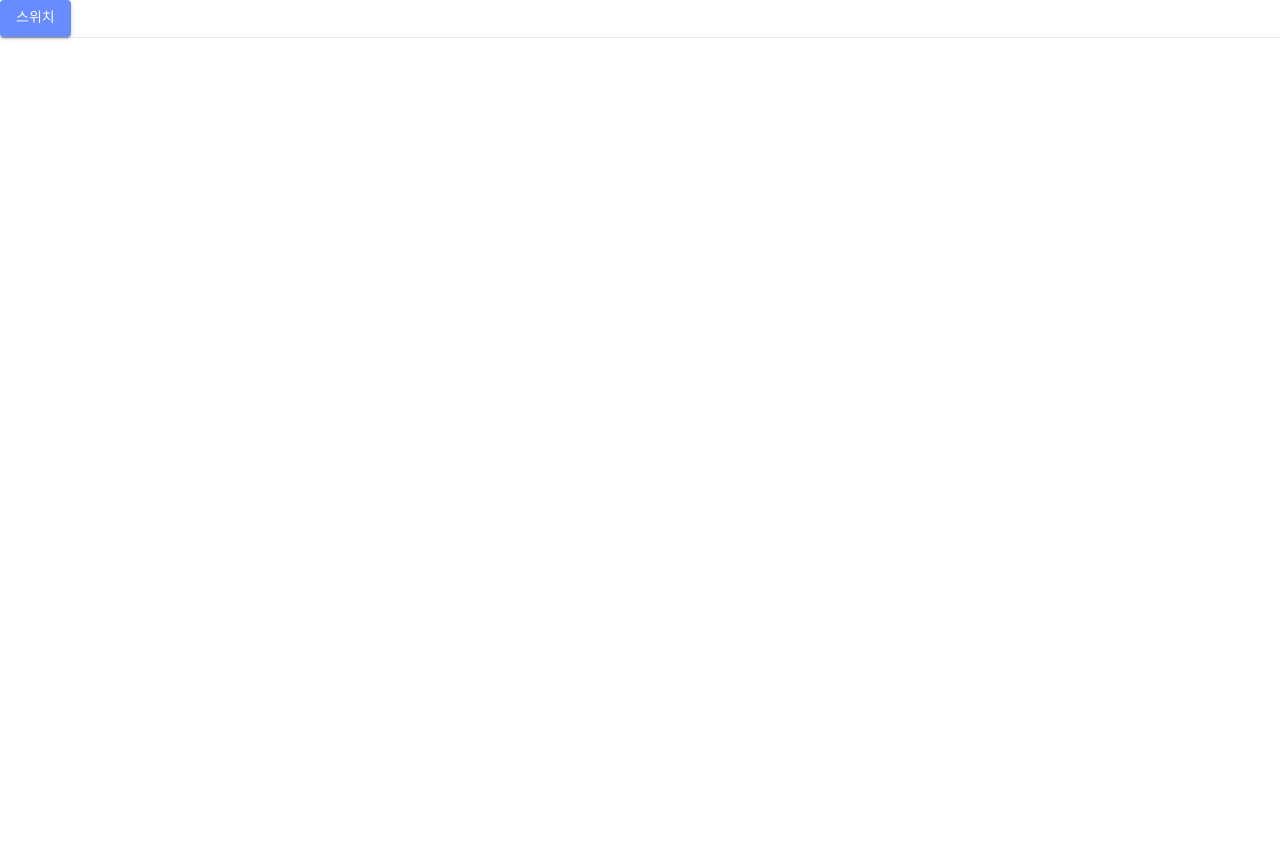
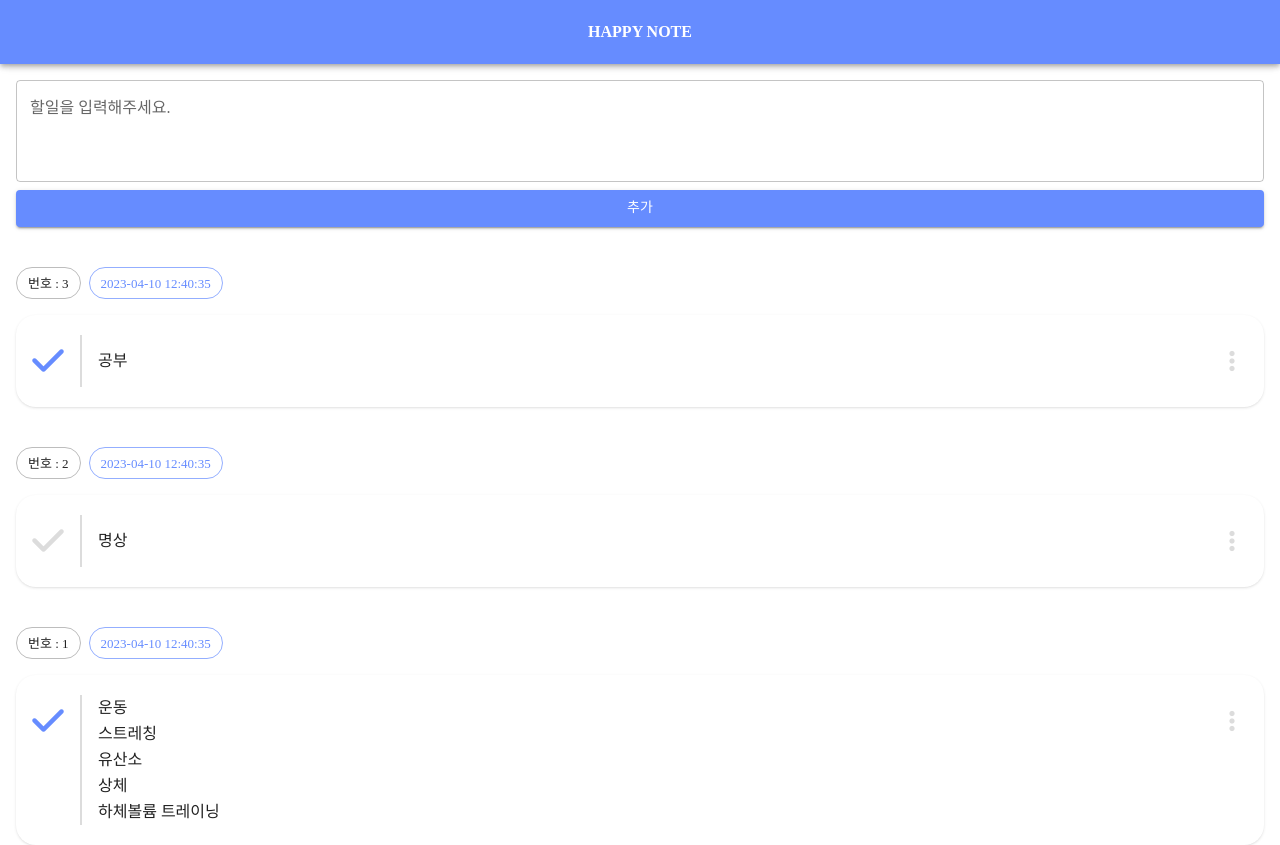
Before and after one commit to kimhyeji/2023-04-react-test, a React (Create React App) app: page / in a window 1280 px wide. Before the commit the page ends 800 px from the top, so only its background shows below. Built offline with nearby package versions, Linux system fonts and the light colour scheme; a web font is replaced by a local one.

Commit message:
리코일 적용

```diff
--- a/src/App.js
+++ b/src/App.js
@@ -1,5 +1,22 @@
-import React, { useState } from "react";
-import { Button } from "@mui/material";
+import React, { useState, useRef, useEffect } from "react";
+import {
+  Link,
+  Button,
+  AppBar,
+  Toolbar,
+  TextField,
+  Chip,
+  SwipeableDrawer,
+  List,
+  ListItem,
+  ListItemButton,
+  Divider,
+  Modal,
+  Snackbar,
+  Alert as MuiAlert,
+} from "@mui/material";
+import classNames from "classnames";
+import { useMemo } from "react";
 import {
   atom,
   atomFamily,
@@ -8,172 +25,458 @@ import {
   useRecoilValue,
 } from "recoil";
 
-const pageNoAtomFamliy = atomFamily({
-  key: "app/pageNoAtom",
-  default: (pageNo) => pageNo,
+const Alert = React.forwardRef((props, ref) => {
+  return <MuiAlert {...props} ref={ref} variant="filled" />;
 });
 
-function usePageCount(pageNo) {
-  const [count, setCount] = useRecoilState(pageNoAtomFamliy(pageNo));
+const todosAtom = atom({
+  key: "app/todosAtom",
+  default: [],
+});
 
-  const increaseOne = () => setCount(count + 1);
-  const decreaseOne = () => setCount(count - 1);
-  const increaseTen = () => setCount(count + 10);
-  const decreaseTen = () => setCount(count - 10);
-  const clear = () => setCount(0);
+const lastTodoIdAtom = atom({
+  key: "app/lastTodoIdAtom",
+  default: 0,
+});
+
+function useTodosState() {
+  const [todos, setTodos] = useRecoilState(todosAtom);
+  const [lastTodoId, setLastTodoId] = useRecoilState(lastTodoIdAtom);
+  const lastTodoIdRef = useRef(lastTodoId);
+
+  lastTodoIdRef.current = lastTodoId;
+
+  const addTodo = (newContent) => {
+    const id = ++lastTodoIdRef.current;
+    setLastTodoId(id);
+
+    const newTodo = {
+      id,
+      content: newContent,
+      regDate: dateToStr(new Date()),
+    };
+
+    setTodos((todos) => [newTodo, ...todos]);
+
+    return id;
+  };
+
+  const modifyTodo = (index, newContent) => {
+    const newTodos = todos.map((todo, _index) =>
+      _index != index ? todo : { ...todo, content: newContent }
+    );
+    setTodos(newTodos);
+  };
+
+  const modifyTodoById = (id, newContent) => {
+    const index = findTodoIndexById(id);
+
+    if (index == -1) {
+      return;
+    }
+
+    modifyTodo(index, newContent);
+  };
+
+  const removeTodo = (index) => {
+    const newTodos = todos.filter((_, _index) => _index != index);
+    setTodos(newTodos);
+  };
+
+  const removeTodoById = (id) => {
+    const index = findTodoIndexById(id);
+
+    if (index != -1) {
+      removeTodo(index);
+    }
+  };
+
+  const findTodoIndexById = (id) => {
+    return todos.findIndex((todo) => todo.id == id);
+  };
+
+  const findTodoById = (id) => {
+    const index = findTodoIndexById(id);
+
+    if (index == -1) {
+      return null;
+    }
+
+    return todos[index];
+  };
 
   return {
-    count,
-    increaseOne,
-    decreaseOne,
-    increaseTen,
-    decreaseTen,
-    clear,
+    todos,
+    addTodo,
+    modifyTodo,
+    modifyTodoById,
+    removeTodo,
+    removeTodoById,
+    findTodoIndexById,
+    findTodoById,
   };
 }
 
-function Page1() {
-  const pageCountState = usePageCount(1);
-
+function TodoListItem({ todo, index, openDrawer }) {
   return (
     <>
-      <div className="text-2xl">페이지 1</div>
+      <li key={todo.id} className="mt-10">
+        <div className="flex gap-2">
+          <Chip
+            label={`번호 : ${todo.id}`}
+            variant="outlined"
+            className="!pt-1"
+          />
+          <Chip
+            label={todo.regDate}
+            color="primary"
+            variant="outlined"
+            className="!pt-1"
+          />
+        </div>
+        <div className="mt-4 shadow rounded-[20px] flex">
+          <Button
+            className="flex-shrink-0 !items-start !rounded-[20px_0_0_20px]"
+            color="inherit"
+          >
+            <span
+              className={classNames(
+                "text-4xl",
+                "h-[80px]",
+                "flex items-center",
+                {
+                  "text-[color:var(--mui-color-primary-main)]": index % 2 == 0,
+                },
+                { "text-[#dcdcdc]": index % 2 != 0 }
+              )}
+            >
+              <i className="fa-solid fa-check"></i>
+            </span>
+          </Button>
 
-      <ul>
-        <li>페이지 1의 숫자 : {pageCountState.count}</li>
-        <li>
-          <Button variant="contained" onClick={pageCountState.increaseOne}>
-            1 증가
+          <div className="flex-shrink-0 my-5 w-[2px] bg-[#dcdcdc] mr-4"></div>
+
+          <div className="whitespace-pre-wrap leading-relaxed hover:text-[color:var(--mui-color-primary-main)] flex-grow flex items-center my-5">
+            {todo.content}
+          </div>
+
+          <Button
+            onClick={() => openDrawer(todo.id)}
+            className="flex-shrink-0 !items-start !rounded-[0_20px_20px_0]"
+            color="inherit"
+          >
+            <span className="text-[#dcdcdc] text-2xl h-[80px] flex items-center">
+              <i className="fa-solid fa-ellipsis-vertical"></i>
+            </span>
           </Button>
-          <Button variant="contained" onClick={pageCountState.decreaseOne}>
-            1 감소
-          </Button>
-          <Button variant="contained" onClick={pageCountState.increaseTen}>
-            10 증가
-          </Button>
-          <Button variant="contained" onClick={pageCountState.decreaseTen}>
-            10 감소
-          </Button>
-          <Button variant="contained" onClick={pageCountState.clear}>
-            초기화
-          </Button>
-        </li>
-      </ul>
+        </div>
+      </li>
     </>
   );
 }
 
-function Page2() {
-  const pageCountState = usePageCount(2);
+function useTodoOptionDrawerState() {
+  const [todoId, setTodoId] = useState(null);
+  const opened = useMemo(() => todoId !== null, [todoId]);
+  const close = () => setTodoId(null);
+  const open = (id) => setTodoId(id);
+
+  return {
+    todoId,
+    opened,
+    close,
+    open,
+  };
+}
+
+function EditTodoModal({ state, todo, closeDrawer, noticeSnackbarState }) {
+  const todosState = useTodosState();
+
+  const close = () => {
+    state.close();
+    closeDrawer();
+  };
+
+  const onSubmit = (e) => {
+    e.preventDefault();
+
+    const form = e.target;
+
+    form.content.value = form.content.value.trim();
+
+    if (form.content.value.length == 0) {
+      alert("할 일을 입력해주세요.");
+      form.content.focus();
+      return;
+    }
+
+    todosState.modifyTodoById(todo.id, form.content.value);
+    close();
+    noticeSnackbarState.open(`${todo.id}번 할 일이 수정되었습니다.`, "info");
+  };
 
   return (
     <>
-      <div className="text-2xl">페이지 2</div>
+      <Modal
+        open={state.opened}
+        onClose={state.close}
+        className="flex justify-center items-center"
+      >
+        <div className="bg-white p-10 rounded-[20px] w-full max-w-lg">
+          <form onSubmit={onSubmit} className="flex flex-col gap-2">
+            <TextField
+              minRows={3}
+              maxRows={10}
+              multiline
+              autoComplete="off"
+              name="content"
+              label="할 일을 입력해주세요."
+              variant="outlined"
+              defaultValue={todo?.content}
+            />
 
-      <ul>
-        <li>페이지 2의 숫자 : {pageCountState.count}</li>
-        <li>
-          <Button variant="contained" onClick={pageCountState.increaseOne}>
-            1 증가
-          </Button>
-          <Button variant="contained" onClick={pageCountState.decreaseOne}>
-            1 감소
-          </Button>
-          <Button variant="contained" onClick={pageCountState.increaseTen}>
-            10 증가
-          </Button>
-          <Button variant="contained" onClick={pageCountState.decreaseTen}>
-            10 감소
-          </Button>
-          <Button variant="contained" onClick={pageCountState.clear}>
-            초기화
-          </Button>
-        </li>
-      </ul>
+            <Button type="submit" variant="contained">
+              수정
+            </Button>
+          </form>
+        </div>
+      </Modal>
     </>
   );
 }
 
-function Page3() {
-  const pageCountState = usePageCount(3);
+function useEditTodoModalState() {
+  const [opened, setOpened] = useState(false);
+
+  const open = () => {
+    setOpened(true);
+  };
+
+  const close = () => {
+    setOpened(false);
+  };
+
+  return { opened, open, close };
+}
+
+function TodoOptionDrawer({ state, noticeSnackbarState }) {
+  const todosState = useTodosState();
+
+  const removeTodo = () => {
+    if (
+      window.confirm(`${state.todoId}번 할 일을 삭제하시겠습니까?`) == false
+    ) {
+      return;
+    }
+
+    todosState.removeTodoById(state.todoId);
+    state.close();
+    noticeSnackbarState.open(
+      `${state.todoId}번 할 일이 삭제되었습니다.`,
+      "info"
+    );
+  };
+  const editTodoModalState = useEditTodoModalState();
+
+  const todo = todosState.findTodoById(state.todoId);
 
   return (
     <>
-      <div className="text-2xl">페이지 3</div>
-
-      <ul>
-        <li>페이지 3의 숫자 : {pageCountState.count}</li>
-        <li>
-          <Button variant="contained" onClick={pageCountState.increaseOne}>
-            1 증가
-          </Button>
-          <Button variant="contained" onClick={pageCountState.decreaseOne}>
-            1 감소
-          </Button>
-          <Button variant="contained" onClick={pageCountState.increaseTen}>
-            10 증가
-          </Button>
-          <Button variant="contained" onClick={pageCountState.decreaseTen}>
-            10 감소
-          </Button>
-          <Button variant="contained" onClick={pageCountState.clear}>
-            초기화
-          </Button>
-        </li>
-      </ul>
+      <EditTodoModal
+        state={editTodoModalState}
+        todo={todo}
+        closeDrawer={state.close}
+        noticeSnackbarState={noticeSnackbarState}
+      />
+      <SwipeableDrawer
+        anchor={"bottom"}
+        onOpen={() => {}}
+        open={state.opened}
+        onClose={state.close}
+      >
+        <List className="!py-0">
+          <ListItem className="!pt-6 !p-5">
+            <span className="text-[color:var(--mui-color-primary-main)]">
+              {todo?.id}번
+            </span>
+            <span>&nbsp;</span>
+            <span>할 일에 대해</span>
+          </ListItem>
+          <Divider />
+          <ListItemButton
+            className="!pt-6 !p-5 !items-baseline"
+            onClick={editTodoModalState.open}
+          >
+            <i className="fa-regular fa-pen-to-square"></i>
+            &nbsp;수정
+          </ListItemButton>
+          <ListItemButton
+            className="!pt-6 !p-5 !items-baseline"
+            onClick={removeTodo}
+          >
+            <i className="fa-regular fa-trash-can"></i>
+            &nbsp;삭제
+          </ListItemButton>
+        </List>
+      </SwipeableDrawer>
     </>
   );
 }
 
-function Page4() {
-  const pageCountState = usePageCount(4);
+function TodoList({ noticeSnackbarState }) {
+  const todosState = useTodosState();
+  const todoOptionDrawerState = useTodoOptionDrawerState();
 
   return (
     <>
-      <div className="text-2xl">페이지 4</div>
-
-      <ul>
-        <li>페이지 4의 숫자 : {pageCountState.count}</li>
-        <li>
-          <Button variant="contained" onClick={pageCountState.increaseOne}>
-            1 증가
-          </Button>
-          <Button variant="contained" onClick={pageCountState.decreaseOne}>
-            1 감소
-          </Button>
-          <Button variant="contained" onClick={pageCountState.increaseTen}>
-            10 증가
-          </Button>
-          <Button variant="contained" onClick={pageCountState.decreaseTen}>
-            10 감소
-          </Button>
-          <Button variant="contained" onClick={pageCountState.clear}>
-            초기화
-          </Button>
-        </li>
-      </ul>
+      <TodoOptionDrawer
+        state={todoOptionDrawerState}
+        noticeSnackbarState={noticeSnackbarState}
+      />
+      <div className="mt-4 px-4">
+        <ul>
+          {todosState.todos.map((todo, index) => (
+            <TodoListItem
+              key={todo.id}
+              todo={todo}
+              index={index}
+              openDrawer={todoOptionDrawerState.open}
+            />
+          ))}
+        </ul>
+      </div>
     </>
   );
 }
 
-export default function App() {
-  const [pageNo, setPageNo] = useState("page1");
+function NewTodoForm({ noticeSnackbarState }) {
+  const todosState = useTodosState();
 
-  const switchPage = () => setPageNo(pageNo + 1 <= 4 ? pageNo + 1 : 1);
+  const onSubmit = (e) => {
+    e.preventDefault();
 
-  const pageName = "page" + pageNo;
+    const form = e.target;
+
+    form.content.value = form.content.value.trim();
+
+    if (form.content.value.length == 0) {
+      alert("할 일을 입력해주세요.");
+      form.content.focus();
+
+      return;
+    }
+
+    const newTodoId = todosState.addTodo(form.content.value);
+    form.content.value = "";
+    form.content.focus();
+    noticeSnackbarState.open(`${newTodoId}번 할 일이 추가되었습니다.`);
+  };
 
   return (
     <>
-      <Button variant="contained" onClick={switchPage}>
-        스위치
-      </Button>
-      <hr />
-      <br />
-      {pageName == "page1" && <Page1 />}
-      {pageName == "page2" && <Page2 />}
-      {pageName == "page3" && <Page3 />}
-      {pageName == "page4" && <Page4 />}
+      <form onSubmit={onSubmit} className="flex flex-col mt-4 px-4 gap-2">
+        <TextField
+          minRows={3}
+          maxRows={10}
+          multiline
+          autoComplete="off"
+          name="content"
+          label="할일을 입력해주세요."
+          variant="outlined"
+        />
+        <Button type="submit" variant="contained">
+          추가
+        </Button>
+      </form>
     </>
   );
 }
+
+function NoticeSnackbar({ state }) {
+  return (
+    <>
+      <Snackbar
+        open={state.opened}
+        autoHideDuration={state.autoHideDuration}
+        onClose={state.close}
+      >
+        <Alert severity={state.severity}>{state.msg}</Alert>
+      </Snackbar>
+    </>
+  );
+}
+
+function useNoticeSnackbarState() {
+  const [opened, setOpened] = useState(false);
+  const [autoHideDuration, setAutoHideDuration] = useState(null);
+  const [severity, setSeverity] = useState(null);
+  const [msg, setMsg] = useState(null);
+
+  const open = (msg, severity = "success", autoHideDuration = 6000) => {
+    setOpened(true);
+    setMsg(msg);
+    setSeverity(severity);
+    setAutoHideDuration(autoHideDuration);
+  };
+
+  const close = () => {
+    setOpened(false);
+  };
+
+  return {
+    opened,
+    open,
+    close,
+    autoHideDuration,
+    severity,
+    msg,
+  };
+}
+
+export default function App() {
+  const todosState = useTodosState();
+  const noticeSnackbarState = useNoticeSnackbarState();
+
+  useEffect(() => {
+    todosState.addTodo("운동\n스트레칭\n유산소\n상체\n하체볼륨 트레이닝");
+    todosState.addTodo("명상");
+    todosState.addTodo("공부");
+  }, []);
+
+  return (
+    <>
+      <AppBar position="fixed" onClick={() => noticeSnackbarState.open("안녕")}>
+        <Toolbar>
+          <div className="flex-1"></div>
+          <span className="font-bold">HAPPY NOTE</span>
+          <div className="flex-1"></div>
+        </Toolbar>
+      </AppBar>
+
+      <Toolbar />
+      <NoticeSnackbar state={noticeSnackbarState} />
+      <NewTodoForm noticeSnackbarState={noticeSnackbarState} />
+      <TodoList noticeSnackbarState={noticeSnackbarState} />
+    </>
+  );
+}
+
+function dateToStr(d) {
+  const pad = (n) => {
+    return n < 10 ? "0" + n : n;
+  };
+
+  return (
+    d.getFullYear() +
+    "-" +
+    pad(d.getMonth() + 1) +
+    "-" +
+    pad(d.getDate()) +
+    " " +
+    pad(d.getHours()) +
+    ":" +
+    pad(d.getMinutes()) +
+    ":" +
+    pad(d.getSeconds())
+  );
+}
```
